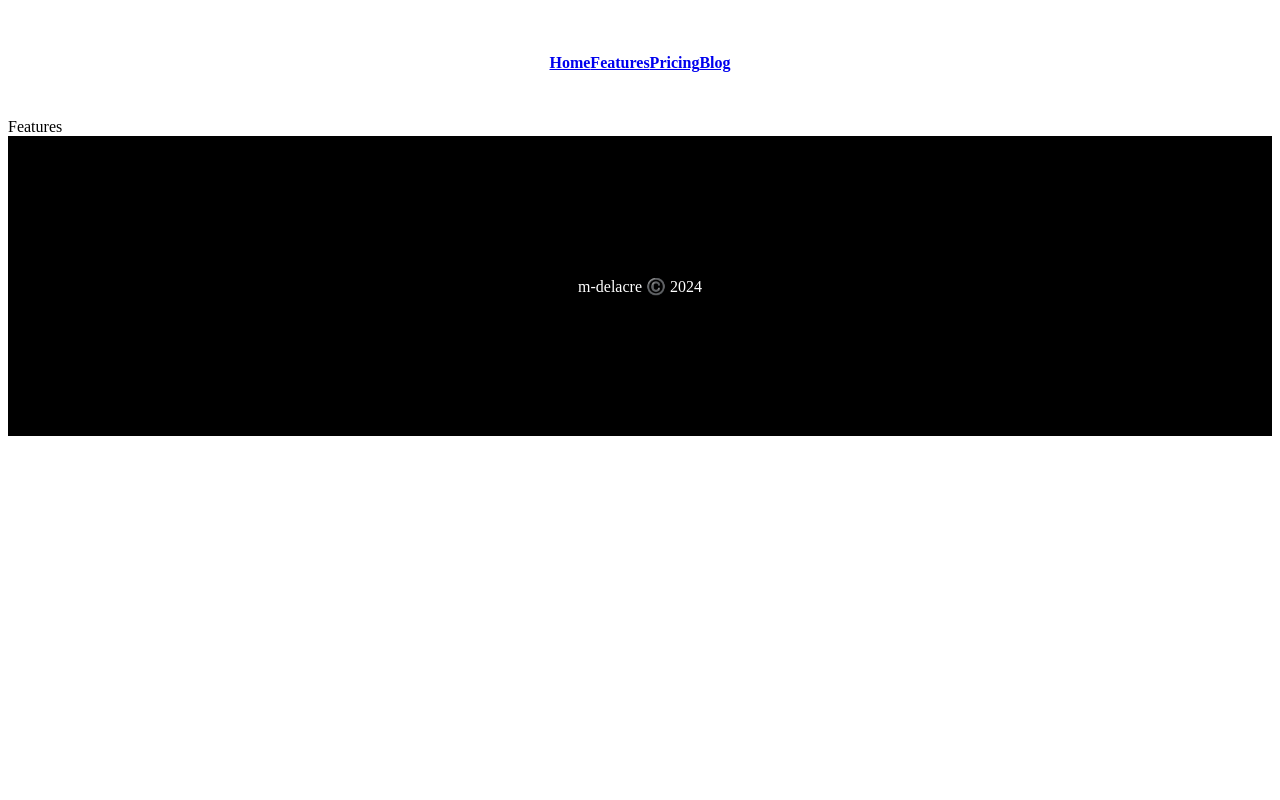
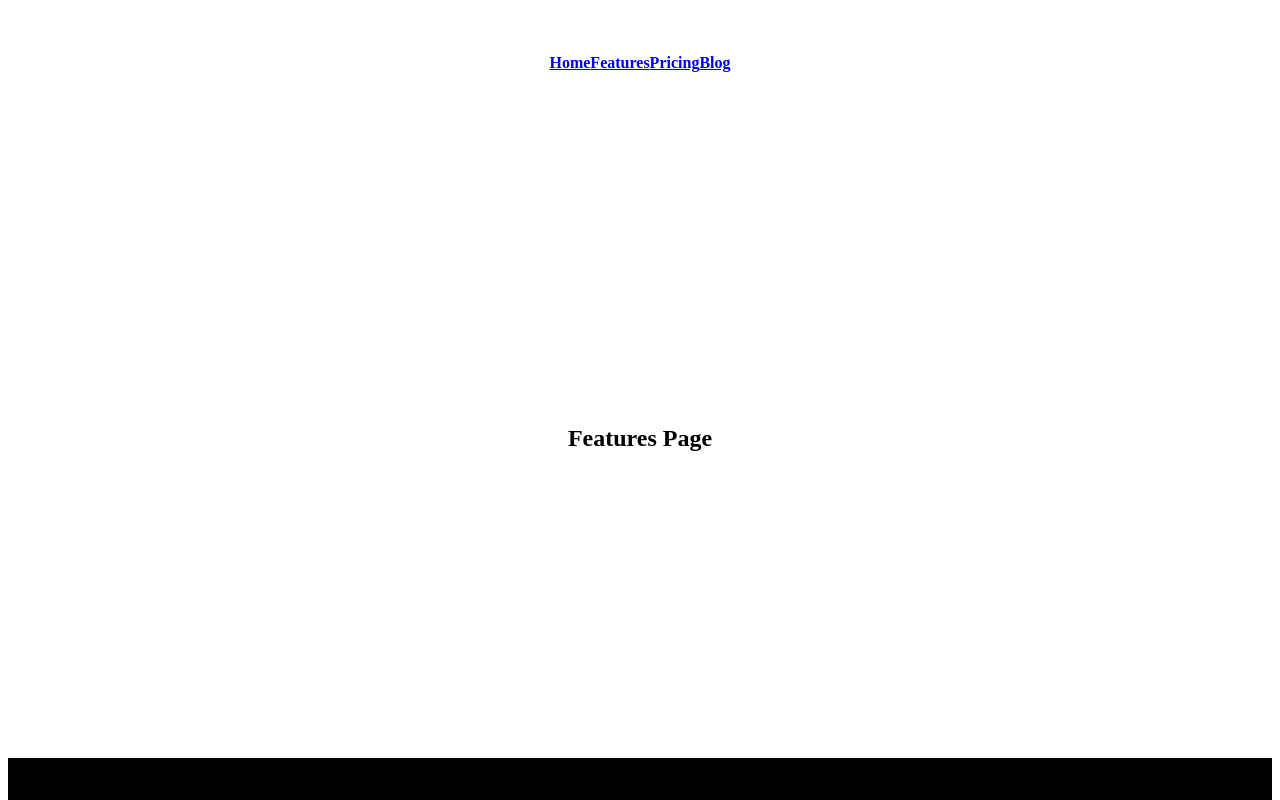
Before and after one commit to m-delacre/fitness-design, a React (Vite) app: page /fitness-design/features in a window 1280 px wide. Shown: the top 800 px of the page. Built offline with nearby package versions, Linux system fonts and the light colour scheme; the HTML template or start-up script is replaced by a standard one.

Commit message:
change: pages

```diff
--- a/src/pages/Blog.jsx
+++ b/src/pages/Blog.jsx
@@ -1,7 +1,10 @@
+import { Flex, Heading } from '@chakra-ui/react'
 import React from 'react'
 
 export default function Blog() {
   return (
-    <div>Blog</div>
+    <Flex w="100%" h="80vh" justifyContent='center' alignItems='center'>
+      <Heading>Blog Page</Heading>
+    </Flex>
   )
 }
--- a/src/pages/Features.jsx
+++ b/src/pages/Features.jsx
@@ -1,7 +1,10 @@
 import React from 'react'
+import { Flex, Heading } from '@chakra-ui/react'
 
 export default function Features() {
   return (
-    <div>Features</div>
+    <Flex w="100%" h="80vh" justifyContent='center' alignItems='center'>
+      <Heading>Features Page</Heading>
+    </Flex>
   )
 }
--- a/src/pages/Pricing.jsx
+++ b/src/pages/Pricing.jsx
@@ -1,7 +1,10 @@
 import React from 'react'
+import { Flex, Heading } from '@chakra-ui/react'
 
 export default function Pricing() {
   return (
-    <div>Pricing</div>
+    <Flex w="100%" h="80vh" justifyContent='center' alignItems='center'>
+      <Heading>Pricing Page</Heading>
+    </Flex>
   )
 }
```
